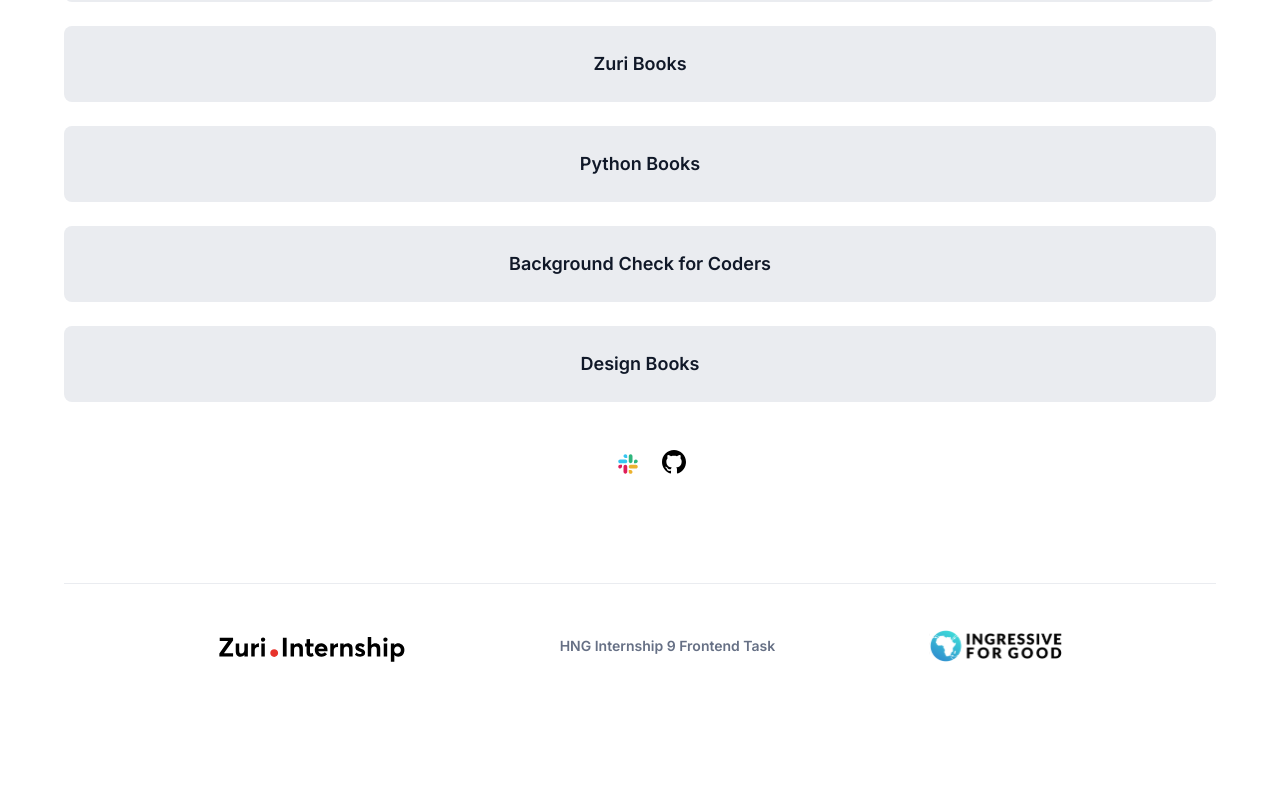
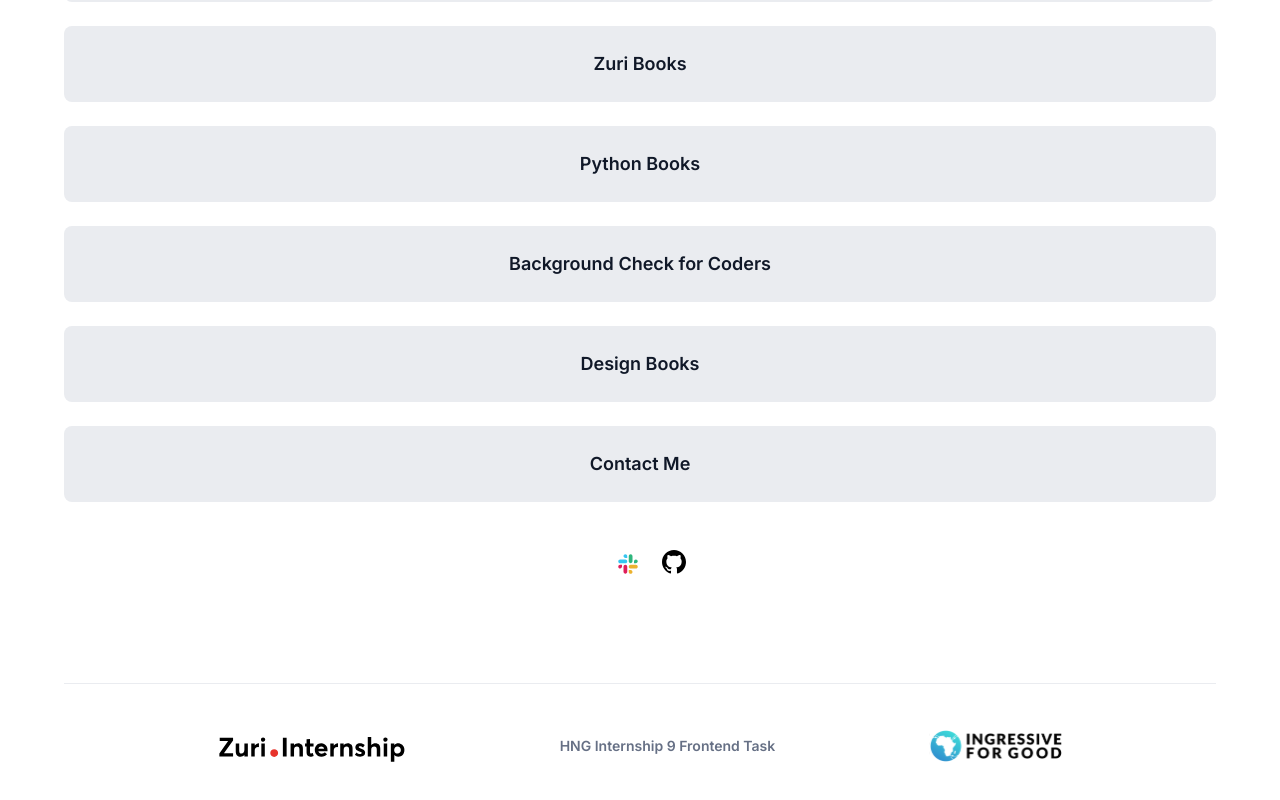
Before and after one commit to Jaycarlx/Hng1stTask, a React (Vite) app in the folder hnglinktree/: page / in a window 1280 px wide. Shown: the part 478-1278 px from the top of the page. Before the commit the page ends 1192 px from the top, so only its background shows below. Built offline with nearby package versions, Linux system fonts and the light colour scheme.

Commit message:
Feat: Installed React Router Dom for the routing

```diff
--- a/hnglinktree/package.json
+++ b/hnglinktree/package.json
@@ -10,7 +10,8 @@
   },
   "dependencies": {
     "react": "^18.2.0",
-    "react-dom": "^18.2.0"
+    "react-dom": "^18.2.0",
+    "react-router-dom": "^6.4.3"
   },
   "devDependencies": {
     "@types/react": "^18.0.22",
--- a/hnglinktree/src/constants/LinkInfo.js
+++ b/hnglinktree/src/constants/LinkInfo.js
@@ -34,6 +34,12 @@ const links = [
         linkID: "book__design",
         key: 6,
         linkTo: "https://books.zuri.team/design-rules"
+    },
+    {
+        linkText: "Contact Me",
+        linkID: "contact",
+        key: 7,
+        linkTo: "https://books.zuri.team/design-rules"
     }
 ]
 
```
Also changed, not shown: hnglinktree/src/Pages/Contact.jsx (added), hnglinktree/src/Pages/Home.jsx (added), 2 other files (tests, documents, lock files or other folders).
